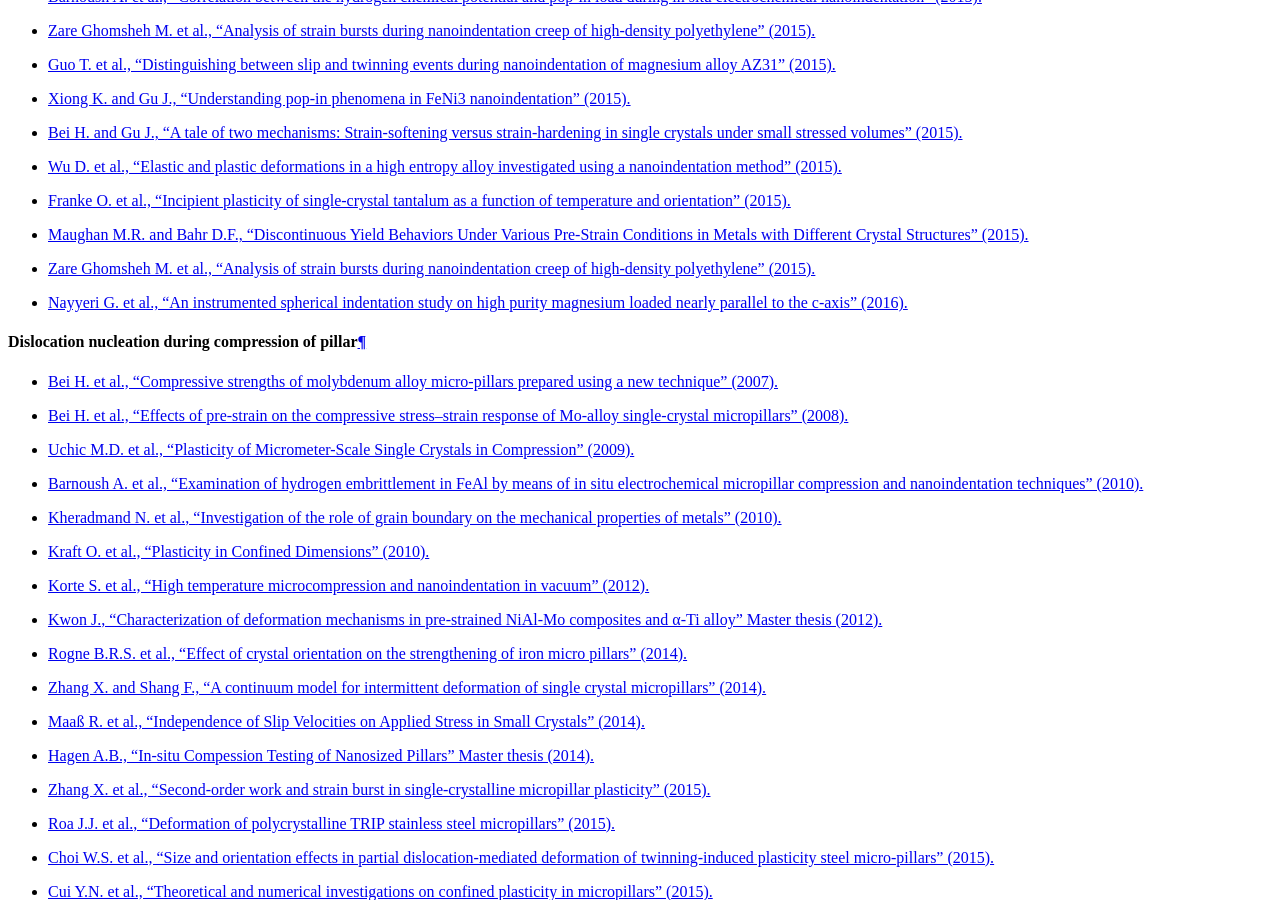
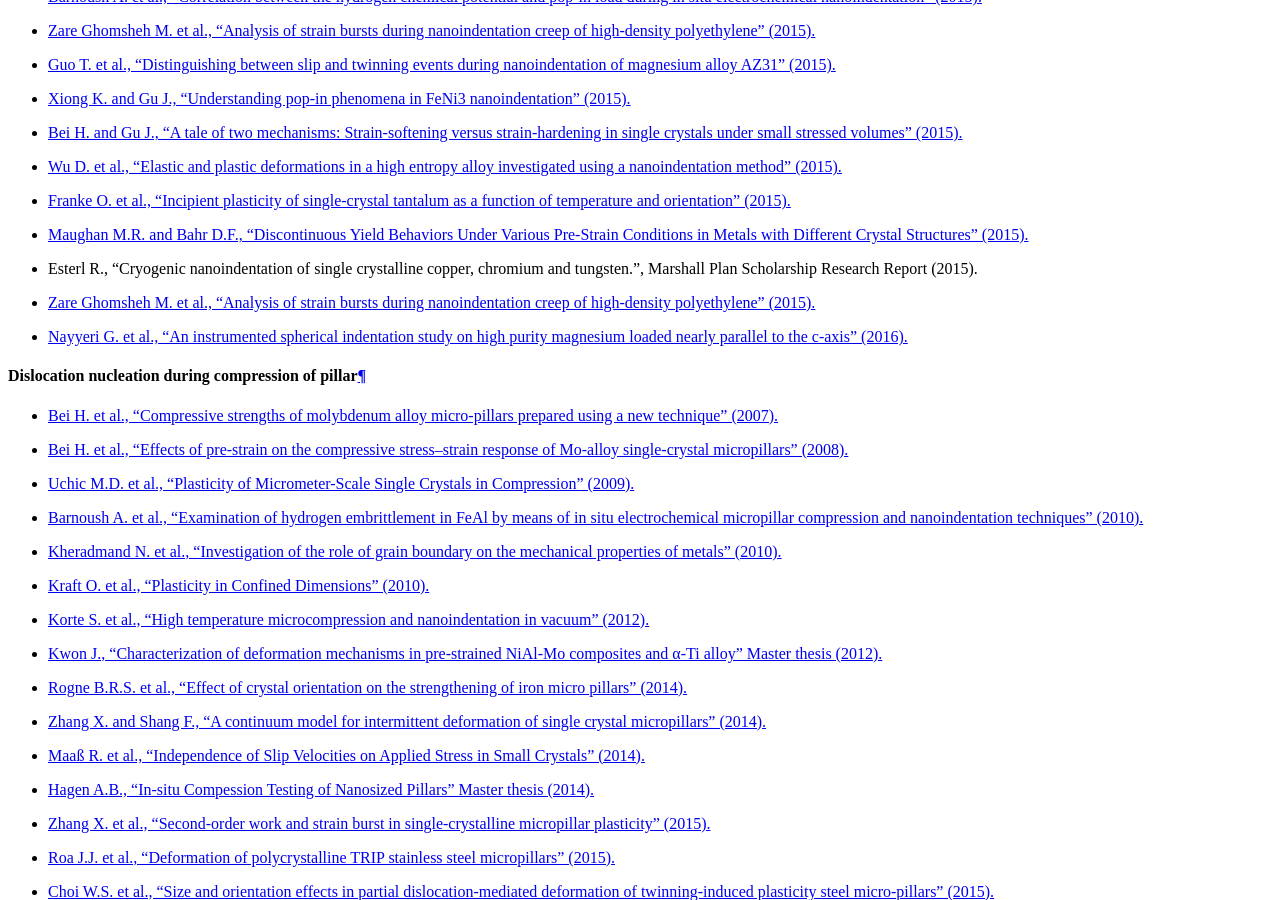
Before and after one commit to DavidMercier/PopIn, a Sphinx documentation site: the page built from doc/links_ref.rst, in a window 1280 px wide and 900 px high, scrolled down 3910 px. Built offline with Sphinx 7.4.7, drawn with Linux system fonts in a browser that asks for light colours; comment, search, counter and statistics services are not loaded; some of the changed text lies outside the part shown.

Commit message:
Update links_ref.rst

```diff
--- a/doc/links_ref.rst
+++ b/doc/links_ref.rst
@@ -132,6 +132,7 @@ Dislocation nucleation during (nano)indentation
 * `Wu D. et al., "Elastic and plastic deformations in a high entropy alloy investigated using a nanoindentation method" (2015). <http://dx.doi.org/10.1016/j.intermet.2015.10.002>`_
 * `Franke O. et al., "Incipient plasticity of single-crystal tantalum as a function of temperature and orientation" (2015). <http://dx.doi.org/10.1080/14786435.2014.949324>`_
 * `Maughan M.R. and Bahr D.F., "Discontinuous Yield Behaviors Under Various Pre-Strain Conditions in Metals with Different Crystal Structures" (2015). <http://dx.doi.org/10.1080/21663831.2015.1121166>`_
+* Esterl R., "Cryogenic nanoindentation of single crystalline copper, chromium and tungsten.", Marshall Plan Scholarship Research Report (2015).
 * `Zare Ghomsheh M. et al., "Analysis of strain bursts during nanoindentation creep of high-density polyethylene" (2015). <http://dx.doi.org/10.1002/pi.4967>`_
 * `Nayyeri G. et al., "An instrumented spherical indentation study on high purity magnesium loaded nearly parallel to the c-axis" (2016). <http://dx.doi.org/10.1016/j.msea.2016.05.112>`_
 
@@ -257,6 +258,7 @@ Statistics of pop-in
 * `Wu D. et al., "Elastic and plastic deformations in a high entropy alloy investigated using a nanoindentation method" (2015). <http://dx.doi.org/10.1016/j.intermet.2015.10.002>`_
 * `Franke O. et al., "Incipient plasticity of single-crystal tantalum as a function of temperature and orientation" (2015). <http://dx.doi.org/10.1080/14786435.2014.949324>`_
 * `Maughan M.R. and Bahr D.F., "Discontinuous Yield Behaviors Under Various Pre-Strain Conditions in Metals with Different Crystal Structures" (2015). <http://dx.doi.org/10.1080/21663831.2015.1121166>`_
+* Esterl R., "Cryogenic nanoindentation of single crystalline copper, chromium and tungsten.", Marshall Plan Scholarship Research Report (2015).
 * `Hervas I. et al., "Fracture toughness of glasses and hydroxyapatite: a comparative study of 7 methods by using Vickers indenter" (2016). <http://dx.doi.org/10.1016/j.ceramint.2016.05.030>`_
 
 Softwares
```
